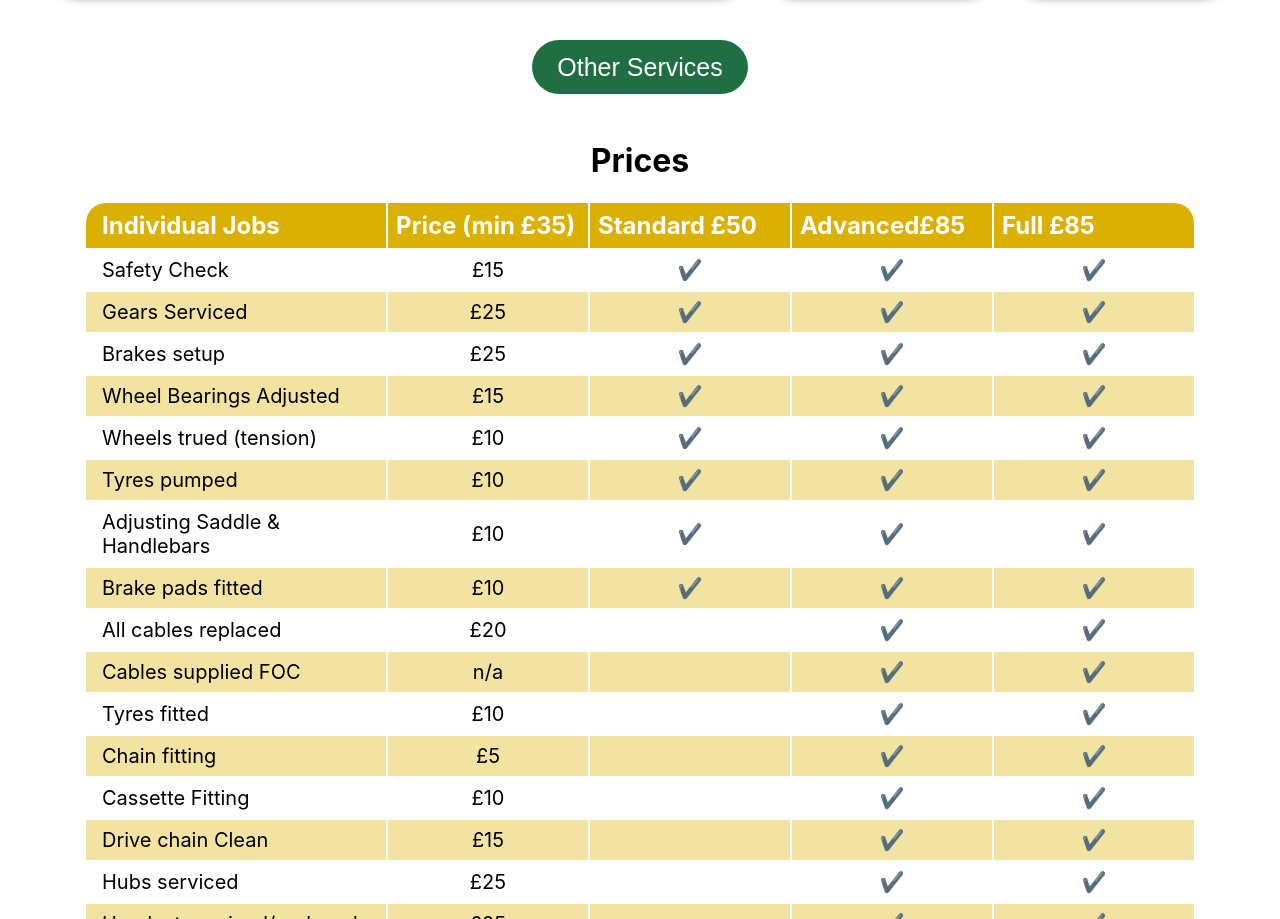
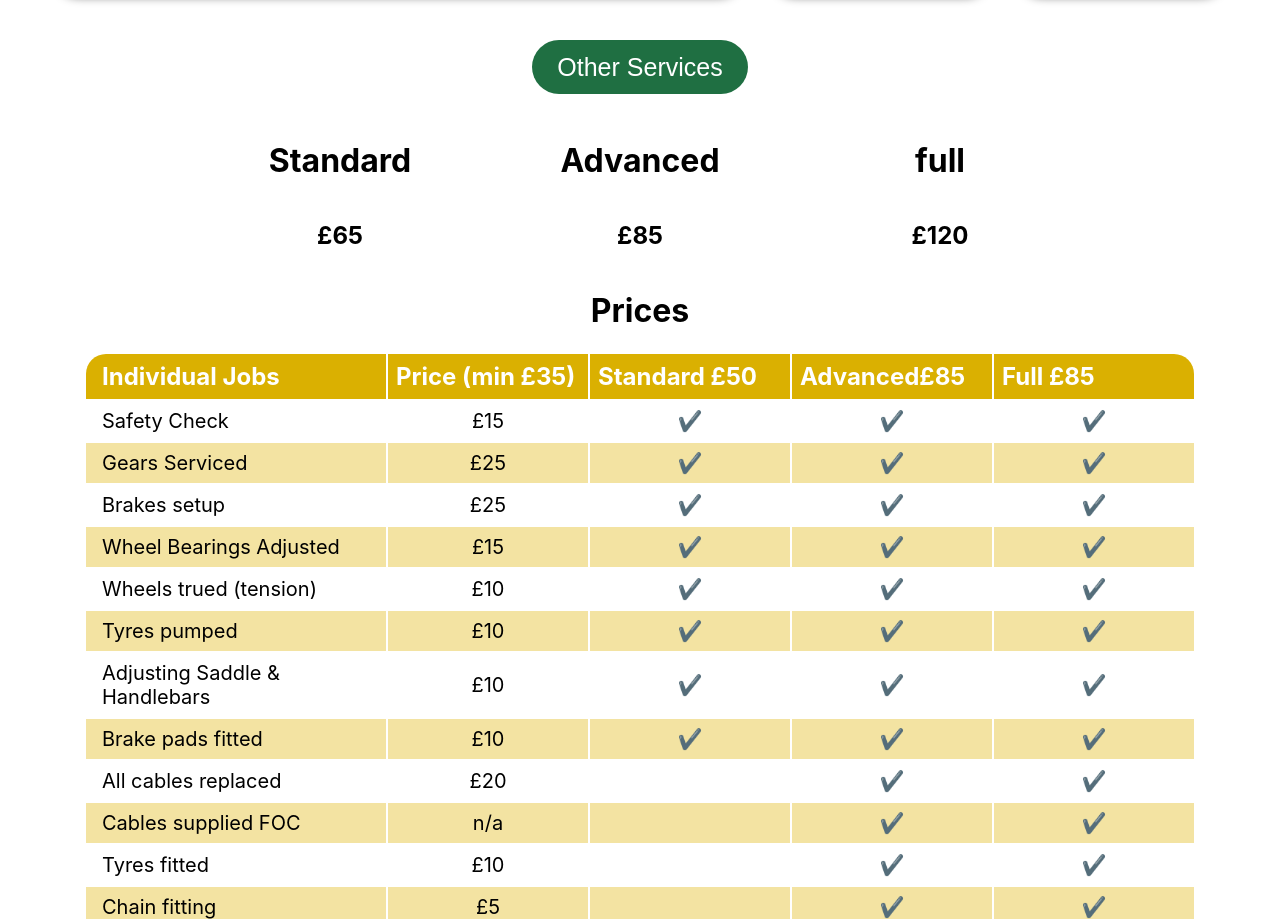
Before and after one commit to randleem/bike-man-dan, a React (Create React App) app in the folder bmd-app/: page / in a window 1280 px wide. Shown: the part 2511-3430 px from the top of the page. Built offline with nearby package versions, Linux system fonts and the light colour scheme; no server answers.

Commit message:
services grid layout

```diff
--- a/bmd-app/src/Components/5_Services/Services.css
+++ b/bmd-app/src/Components/5_Services/Services.css
@@ -9,6 +9,16 @@
 
 .services-cards:hover {
   /* box-shadow: 0px 0px 12px -5px; */
+}
+
+.services-grid-type,
+.services-grid-price {
+  display: flex;
+  justify-content: center;
+}
+
+.services-grid-content {
+  width: 300px;
 }
 
 /* Desktop width 1200px */
--- a/bmd-app/src/Components/5_Services/Services.js
+++ b/bmd-app/src/Components/5_Services/Services.js
@@ -94,6 +94,31 @@ function handleOther(){
                     />
                    </div>
                    </div>)}
+                   <div className="services-grid-container">
+                        <div className="services-grid-type">
+                            <div className="services-grid-content">
+                                <h1>Standard</h1>
+                            </div>
+                            <div className="services-grid-content">
+                                <h1>Advanced</h1>
+                            </div>
+                            <div className="services-grid-content">
+                                <h1>full</h1>
+                            </div>
+                        </div>
+                        <div className="services-grid-price">
+                            <div className="services-grid-content">
+                                <h2>£65</h2>
+                            </div>
+                            <div className="services-grid-content">
+                                <h2>£85</h2>
+                            </div>
+                            <div className="services-grid-content">
+                                <h2>£120</h2>
+                            </div>
+                        </div>
+
+                   </div>
             </div>
 
     )
```
Also changed, not shown: 1 other file (tests, documents, lock files or other folders).
